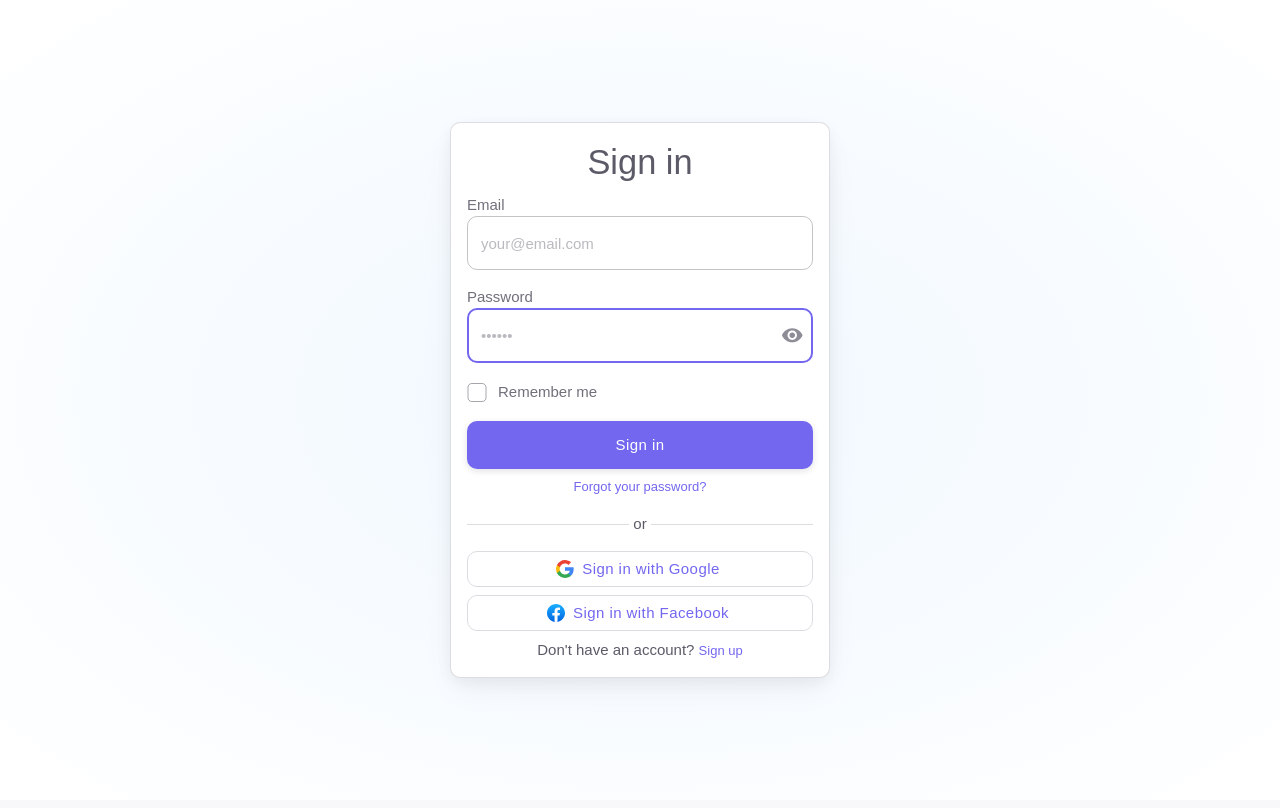
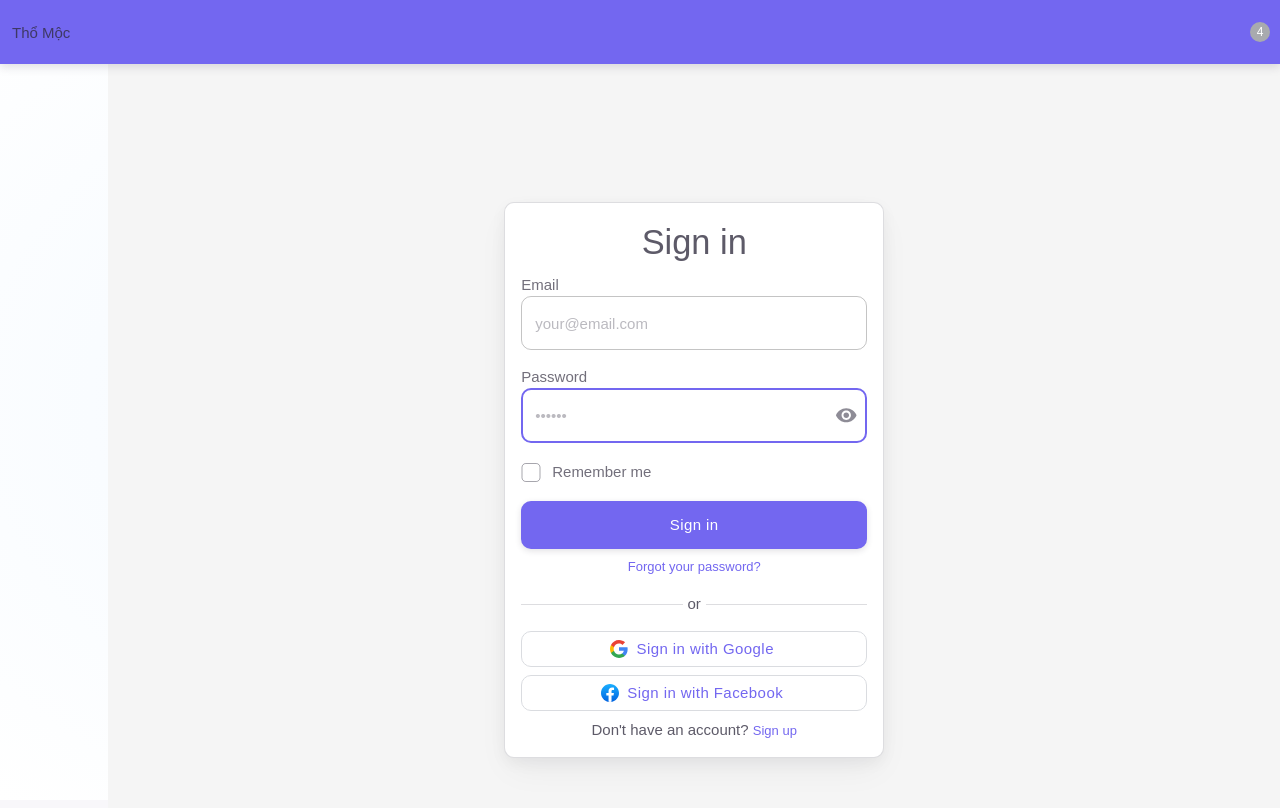
Before and after one commit to aminhtoan/NextJS-ThoMoc, a Next.js app: page /login in a window 1280 px wide. Shown: the top 808 px of the page. Built offline with nearby package versions, Linux system fonts and the light colour scheme.

Commit message:
refactor(layouts): restructure layout components and update theme options

```diff
--- a/src/pages/_app.tsx
+++ b/src/pages/_app.tsx
@@ -34,6 +34,7 @@ import { SettingsConsumer, SettingsProvider } from 'src/contexts/SettingsContext
 import { useSettings } from 'src/hooks/useSettings'
 import { store } from 'src/stores'
 import ThemeComponent from 'src/theme/ThemeComponent'
+import UserLayout from 'src/views/layouts/UserLayout'
 
 type ExtendedAppProps = AppProps & {
   Component: NextPage
@@ -75,7 +76,13 @@ export default function App(props: ExtendedAppProps) {
   const { settings } = useSettings()
 
   // Variables
-  const getLayout = Component.getLayout ?? (page => <>{page}</>)
+  const getLayout =
+    Component.getLayout ??
+    (page => (
+      <>
+        <UserLayout>{page}</UserLayout>
+      </>
+    ))
 
   const setConfig = Component.setConfig ?? undefined
 
--- a/src/theme/ThemeOptions.ts
+++ b/src/theme/ThemeOptions.ts
@@ -3,7 +3,7 @@ import { deepmerge } from '@mui/utils'
 import { PaletteMode, ThemeOptions } from '@mui/material'
 
 // ** User Theme Options
-import UserThemeOptions from 'src/layouts/UserThemeOptions'
+import UserThemeOptions from 'src/views/layouts/UserThemeOptions'
 
 // ** Type Import
 
--- /dev/null
+++ b/src/views/layouts/HeaderLayout.tsx
@@ -0,0 +1,27 @@
+import * as React from 'react'
+import { NextPage } from 'next'
+import { AppBar, Toolbar, Typography, CssBaseline, Box, Container, IconButton, Badge } from '@mui/material'
+
+// type Props = {
+//   children: React.ReactNode
+// }
+
+const HeaderLayout = () => {
+  return (
+    <AppBar position='fixed'>
+      <Toolbar>
+        <Typography variant='h6' noWrap sx={{ flexGrow: 1 }}>
+          Thổ Mộc
+        </Typography>
+
+        <IconButton color='inherit'>
+          <Badge badgeContent={4} color='secondary'>
+            {/* Notifications */}
+          </Badge>
+        </IconButton>
+      </Toolbar>
+    </AppBar>
+  )
+}
+
+export default HeaderLayout
--- /dev/null
+++ b/src/views/layouts/UserLayout.tsx
@@ -0,0 +1,35 @@
+import * as React from 'react'
+import { NextPage } from 'next'
+import { AppBar, Toolbar, Typography, CssBaseline, Box, Container, IconButton, Badge } from '@mui/material'
+import HeaderLayout from './HeaderLayout'
+
+type Props = {
+  children: React.ReactNode
+}
+
+const UserLayout: NextPage<Props> = ({ children }) => {
+  return (
+    <Box sx={{ display: 'flex' }}>
+      <CssBaseline />
+      // Header đó bro
+      <HeaderLayout />
+      <Box
+        component='main'
+        sx={{
+          flexGrow: 1,
+          overflow: 'auto',
+          backgroundColor: theme => (theme.palette.mode === 'light' ? theme.palette.grey[100] : theme.palette.grey[900])
+        }}
+      >
+        {/* đẩy content xuống dưới AppBar */}
+        <Toolbar />
+
+        <Container maxWidth='lg' sx={{ mt: 4 }}>
+          {children}
+        </Container>
+      </Box>
+    </Box>
+  )
+}
+
+export default UserLayout
```
Also changed, not shown: src/views/layouts/UserThemeOptions.ts (renamed from src/layouts/UserThemeOptions.ts), 2 other files (tests, documents, lock files or other folders).
